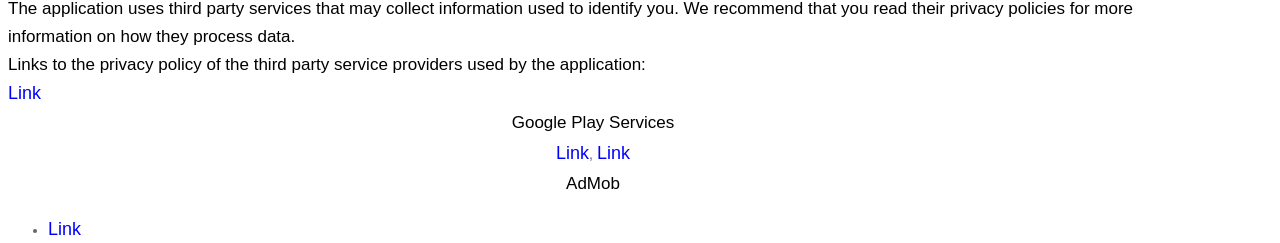
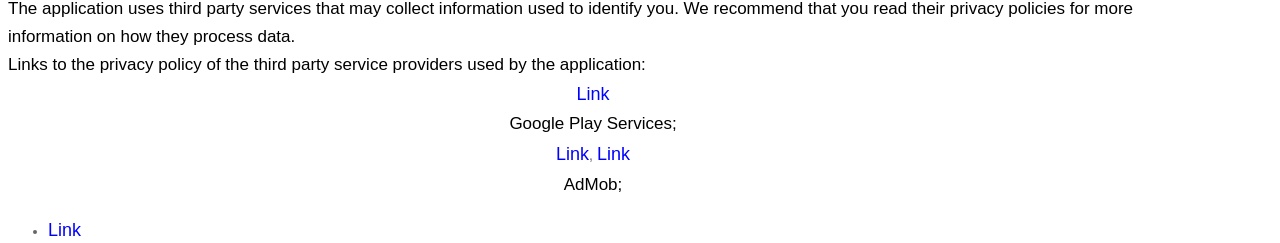
Before and after one commit to GameInfoGame/gameinfogame.github.io, a plain HTML site: page index.html in a window 1280 px wide. Shown: the part 527-770 px from the top of the page. Drawn offline with Linux system fonts and the light colour scheme.

Commit message:
Update index.html

```diff
--- a/index.html
+++ b/index.html
@@ -55,10 +55,14 @@
 					The application uses third party services that may collect information used to identify you. We recommend that you read their privacy policies for more
 					information on how they process data.<br>
 					Links to the privacy policy of the third party service providers used by the application:
-					<br>
-					<a  style="text-align:left; color:blue; font-size: 18px;" href="https://www.google.com/policies/privacy/"  target="_blank">Link</a> <p> Google Play Services</p></li>
-					<a  style="text-align:left; color:blue; font-size: 18px;" href="https://www.google.com/policies/privacy/" target="_blank"> Link</a>, <a  style="text-align:left; color:blue; font-size: 18px;" href="https://support.google.com/admob/answer/6128543?hl=en"   target="_blank"> Link</a><p>AdMob</p>
 					 </p>
+
+					<p>
+					<a  style="text-align:left; color:blue; font-size: 18px;" href="https://www.google.com/policies/privacy/"  target="_blank">Link</a> <p> Google Play Services;</p></li>
+					<a  style="text-align:left; color:blue; font-size: 18px;" href="https://www.google.com/policies/privacy/" target="_blank"> Link</a>, <a  style="text-align:left; color:blue; font-size: 18px;" href="https://support.google.com/admob/answer/6128543?hl=en"   target="_blank"> Link</a><p>AdMob;</p>
+
+					</p>
+
 					 <ul style="text-align:left;">
 						<li><a  style="text-align:left; color:blue; font-size: 18px;" href="https://www.google.com/policies/privacy/"  target="_blank">Link</a> <p> Google Play Services</p></li>
 						  <li><a  style="text-align:left; color:blue; font-size: 18px;" href="https://www.google.com/policies/privacy/" target="_blank"> Link</a>, <a  style="text-align:left; color:blue; font-size: 18px;" href="https://support.google.com/admob/answer/6128543?hl=en"   target="_blank"> Link</a><p>AdMob</p></li>
```
